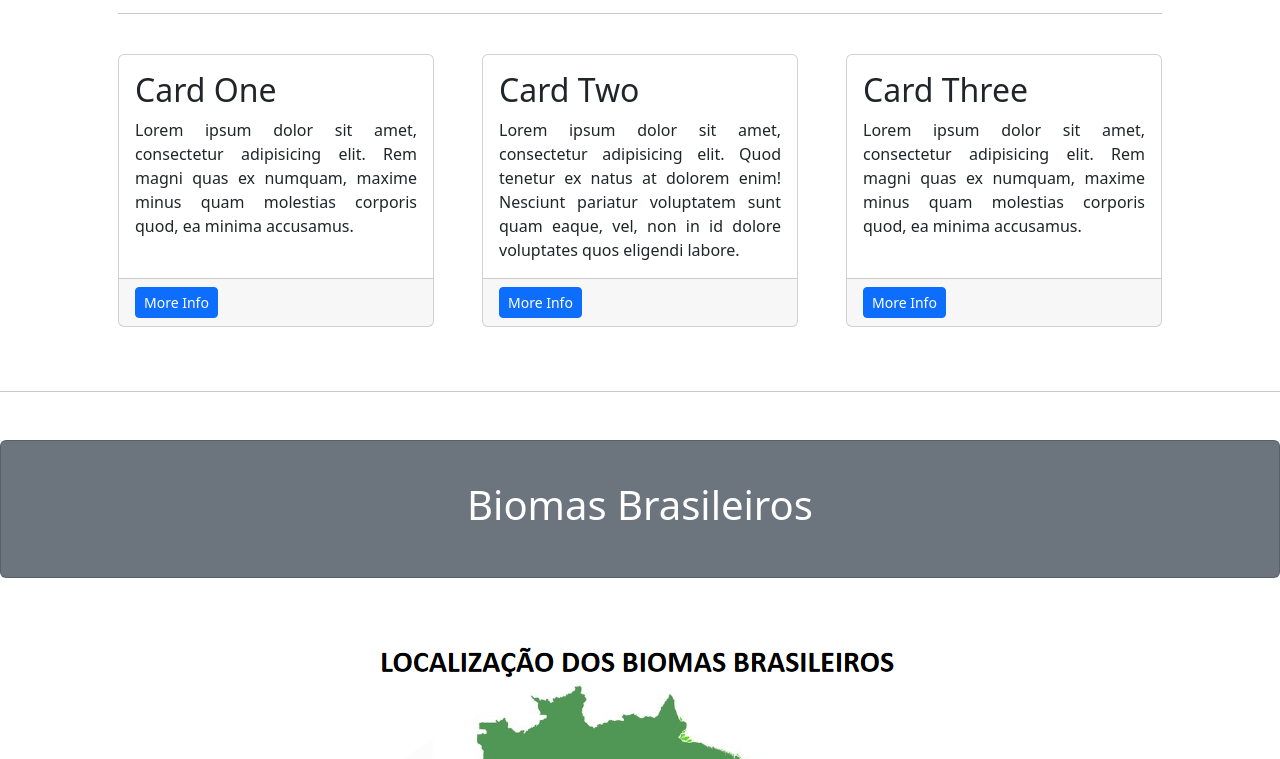
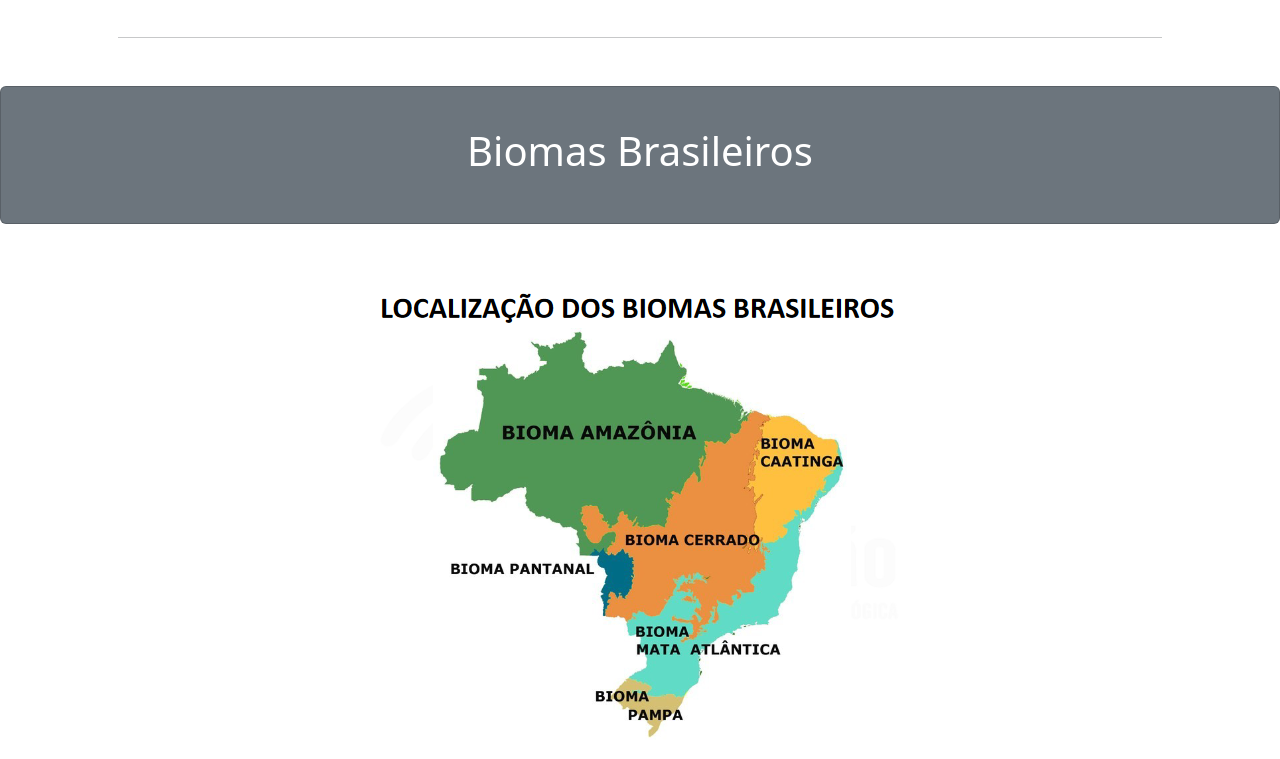
Before and after one commit to Luanagrazi/biomasdomundo, a plain HTML site: page index.html in a window 1280 px wide. Shown: the part 3549-4308 px from the top of the page. Drawn offline with nearby package versions, Linux system fonts and the light colour scheme; a script that the page names is missing.

Commit message:
Update index.html

```diff
--- a/index.html
+++ b/index.html
@@ -157,39 +157,9 @@
             <div id="scroll-container">
                 <img src="img/deserto2.jpg" alt="Imagem 1">
             </div>
+        <br/>
         <hr>
-        <br/>
-        <div class="row gx-4 gx-lg-5">
-            <div class="col-md-4 mb-5">
-                <div class="card h-100">
-                    <div class="card-body">
-                        <h2 class="card-title">Card One</h2>
-                        <p class="card-text">Lorem ipsum dolor sit amet, consectetur adipisicing elit. Rem magni quas ex numquam, maxime minus quam molestias corporis quod, ea minima accusamus.</p>
-                    </div>
-                        <div class="card-footer"><a class="btn btn-primary btn-sm" href="#!">More Info</a></div>
-                </div>
-            </div>
-            <div class="col-md-4 mb-5">
-                <div class="card h-100">
-                    <div class="card-body">
-                        <h2 class="card-title">Card Two</h2>
-                        <p class="card-text">Lorem ipsum dolor sit amet, consectetur adipisicing elit. Quod tenetur ex natus at dolorem enim! Nesciunt pariatur voluptatem sunt quam eaque, vel, non in id dolore voluptates quos eligendi labore.</p>
-                    </div>
-                        <div class="card-footer"><a class="btn btn-primary btn-sm" href="#!">More Info</a></div>
-                </div>
-            </div>
-            <div class="col-md-4 mb-5">
-                <div class="card h-100">
-                    <div class="card-body">
-                        <h2 class="card-title">Card Three</h2>
-                        <p class="card-text">Lorem ipsum dolor sit amet, consectetur adipisicing elit. Rem magni quas ex numquam, maxime minus quam molestias corporis quod, ea minima accusamus.</p>
-                    </div>
-                        <div class="card-footer"><a class="btn btn-primary btn-sm" href="#!">More Info</a></div>
-                </div>
-            </div>
-        </div>
     </div>
-    <hr/>
     <div class="card text-white bg-secondary my-5 py-4 text-center">
         <div class="card-body">
             <h1>Biomas Brasileiros</h1>
```
